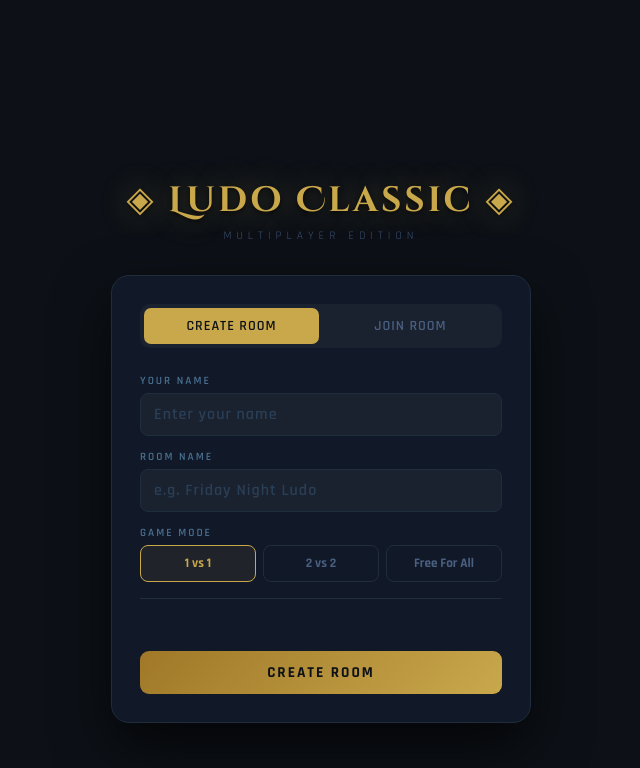
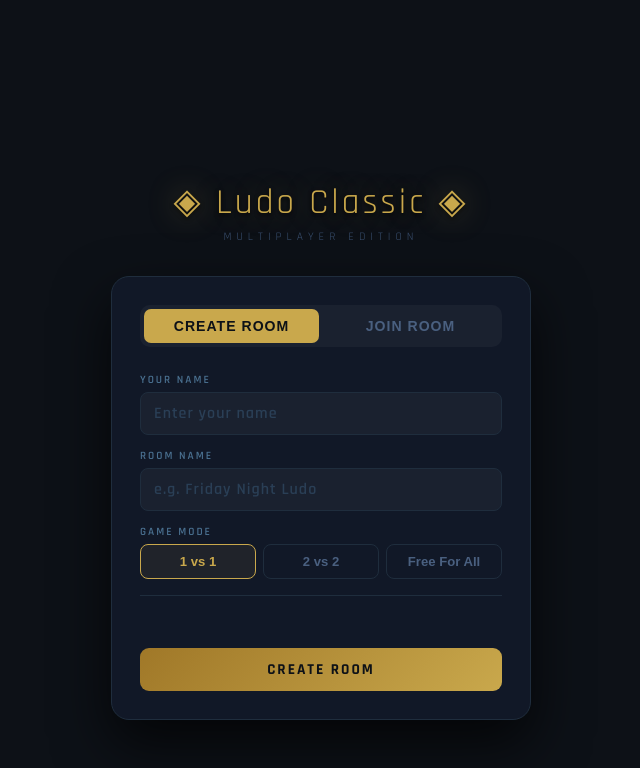
Before and after one commit to ludo-classic/ludo-classic.github.io, a Jekyll site: the page built from index.html, in a window 1280 px wide. Shown: the top 768 px of the page, without its empty margins (319-959 px from the left). Built offline with Jekyll 4.4.1, drawn with Linux system fonts in a browser that asks for light colours; comment, search, counter and statistics services are not loaded.

Commit message:
Update lobby.html

```diff
--- a/_includes/lobby.html
+++ b/_includes/lobby.html
@@ -1,10 +1,10 @@
 <style>
   /* Lobby Specific CSS */
-  .lobby-title { font-family: 'Cinzel Decorative', serif; font-size: clamp(1.3rem, 4vw, 2.2rem); color: var(--gold); text-shadow: 0 0 30px rgba(201,168,76,.35), 0 2px 4px rgba(0,0,0,.8); letter-spacing: 3px; margin-bottom: 4px; text-align: center; }
+  .lobby-title { font-size: clamp(1.3rem, 4vw, 2.2rem); color: var(--gold); text-shadow: 0 0 30px rgba(201,168,76,.35), 0 2px 4px rgba(0,0,0,.8); letter-spacing: 3px; margin-bottom: 4px; text-align: center; }
   .lobby-sub { color: #3a5070; font-size: .72rem; letter-spacing: 5px; text-transform: uppercase; margin-bottom: 32px; text-align: center; }
   .lobby-card { background: var(--pb); border: 1px solid var(--pbr); border-radius: 18px; padding: 28px; width: 100%; max-width: 420px; box-shadow: 0 24px 56px rgba(0,0,0,.7); }
   .tabs { display: flex; gap: 4px; background: rgba(255,255,255,.04); border-radius: 10px; padding: 4px; margin-bottom: 26px; }
-  .tab-btn { flex: 1; padding: 9px; border: none; border-radius: 7px; background: transparent; color: #4a6080; font-family: 'Rajdhani', sans-serif; font-size: .88rem; font-weight: 600; letter-spacing: 1px; cursor: pointer; transition: all .2s; text-transform: uppercase; }
+  .tab-btn { flex: 1; padding: 9px; border: none; border-radius: 7px; background: transparent; color: #4a6080; font-size: .88rem; font-weight: 600; letter-spacing: 1px; cursor: pointer; transition: all .2s; text-transform: uppercase; }
   .tab-btn.active { background: var(--gold); color: #0d1117; }
   .tab-panel { display: none; flex-direction: column; gap: 14px; }
   .tab-panel.active { display: flex; }
@@ -13,7 +13,7 @@
   .tab-panel input[type="text"]:focus { border-color: var(--gold); }
   .tab-panel input[type="text"]::placeholder { color: #2a3f56; }
   .mode-grid { display: grid; grid-template-columns: repeat(3, 1fr); gap: 7px; }
-  .mode-btn { padding: 9px 5px; border: 1px solid var(--pbr); border-radius: 8px; background: transparent; color: #4a6080; font-family: 'Rajdhani', sans-serif; font-size: .82rem; font-weight: 700; cursor: pointer; transition: all .2s; text-align: center; }
+  .mode-btn { padding: 9px 5px; border: 1px solid var(--pbr); border-radius: 8px; background: transparent; color: #4a6080; font-size: .82rem; font-weight: 700; cursor: pointer; transition: all .2s; text-align: center; }
   .mode-btn.selected { border-color: var(--gold); color: var(--gold); background: rgba(201,168,76,.08); }
   .action-btn { width: 100%; padding: 12px; border: none; border-radius: 9px; background: linear-gradient(135deg, #a07828, var(--gold)); color: #0d1117; font-family: 'Rajdhani', sans-serif; font-size: .95rem; font-weight: 700; letter-spacing: 2px; text-transform: uppercase; cursor: pointer; transition: all .2s; margin-top: 4px; }
   .action-btn:hover { transform: translateY(-1px); box-shadow: 0 8px 20px rgba(201,168,76,.25); }
```
